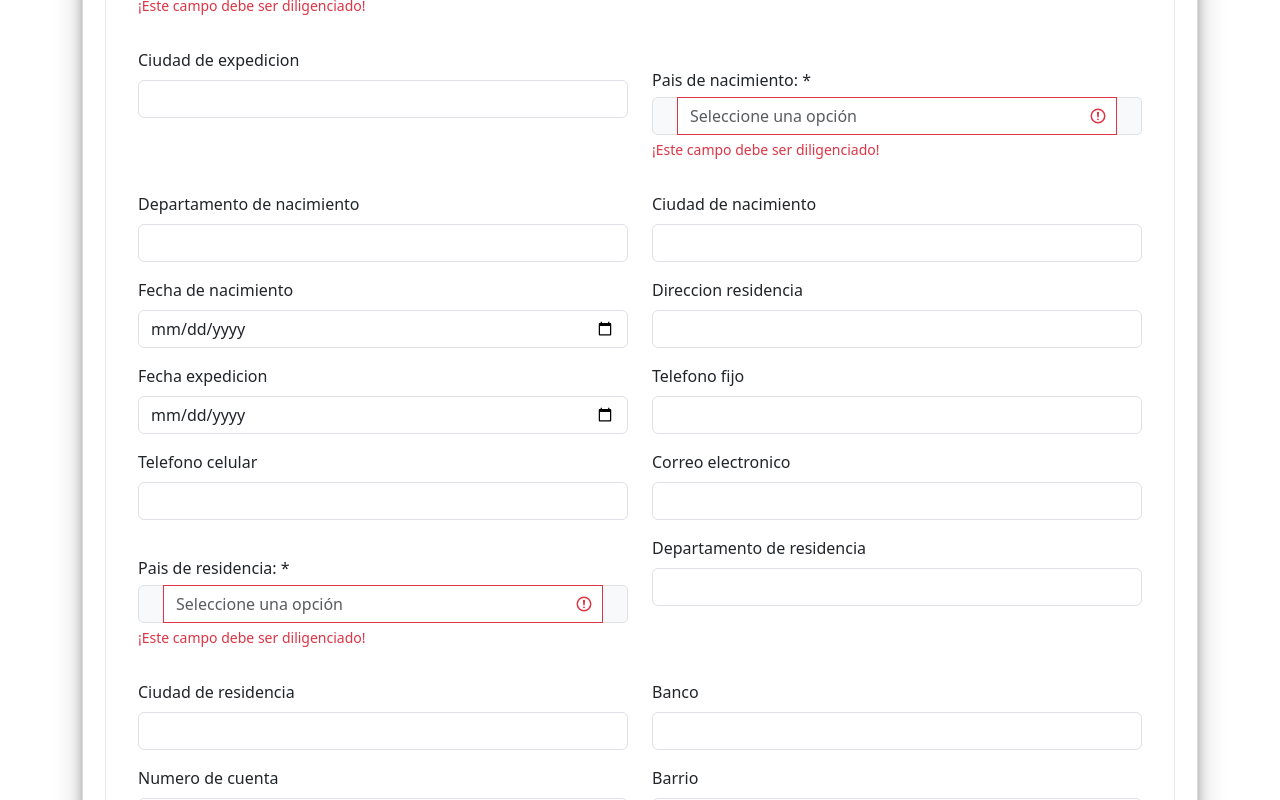
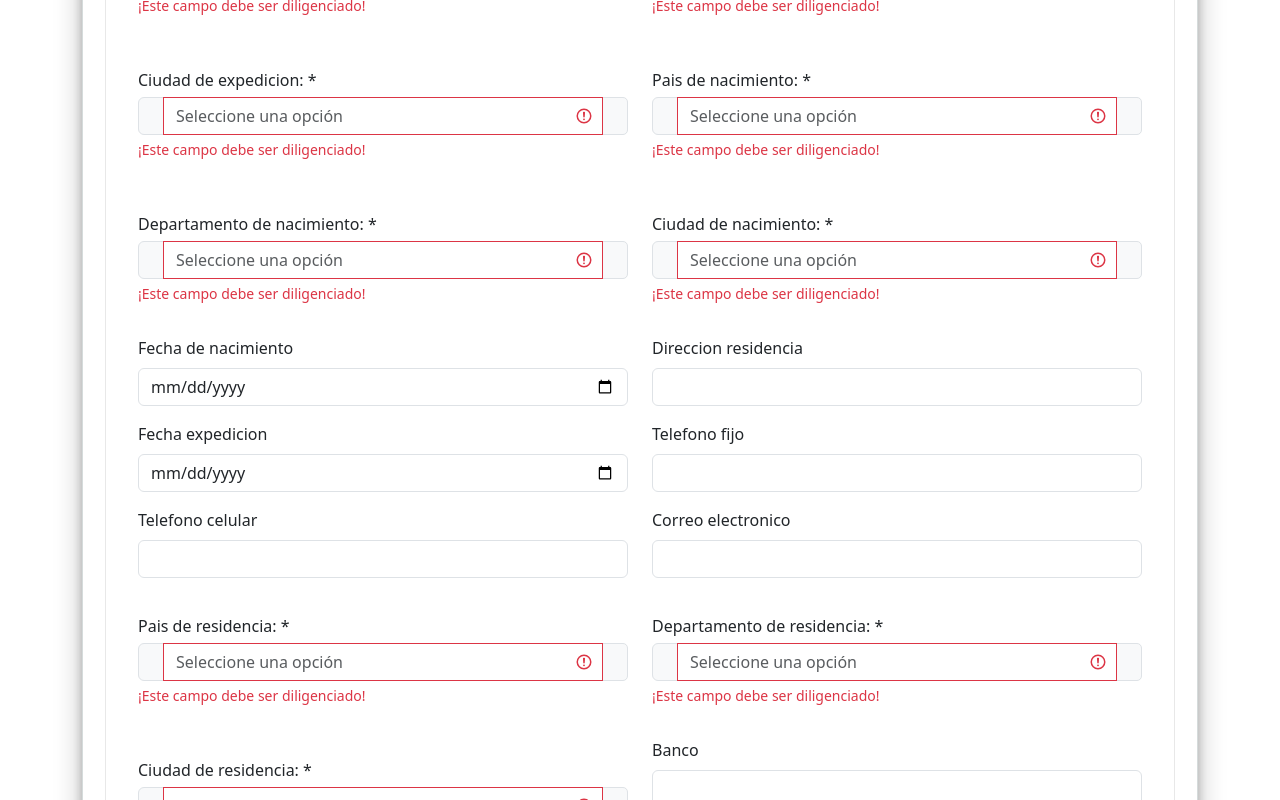
Before and after one commit to sistemassaitempsa/pruebaPublica, a Vue app: page / in a window 1280 px wide. Shown: the part 560-1360 px from the top of the page. Built offline with nearby package versions, Linux system fonts and the light colour scheme.

Commit message:
se completa ka busqueda y seleccion de todos los campos para pais, ciudad, res

```diff
--- a/src/components/NewForm.vue
+++ b/src/components/NewForm.vue
@@ -63,30 +63,36 @@
               @getPaises="getPaises"
               eventoCampo="getPaises"
               nombreItem="nom_pai"
-              :consulta="form.pai_exp_name"
+              :consulta="pai_exp_name"
               :registros="paises"
               :index="1"
               placeholder="Seleccione una opción"
             />
     </div>
     <div class="col">
-      <label class ="form-label" for="documento">Departamento de expedicion</label class ="form-label">
-      <input class="form-control"
-        type="text"
-        v-model="form.dpt_exp"
-        id="documento"
-        required
+        <SearchList
+              nombreCampo="Departamento de expedicion: *"
+              @selectDepartamento="selectDepartamento"
+              eventoCampo="selectDepartamento"
+              nombreItem="nom_dep"
+              :consulta="dep_exp_name"
+              :registros="consulta_departamentos[1]"
+              :index="1"
+              placeholder="Seleccione una opción"
             />
     </div>
    </div>
   <div class="row">
     <div class="col">
-      <label class ="form-label" for="documento">Ciudad de expedicion</label class ="form-label">
-      <input class  ="form-control"
-        type="text"
-        v-model="form.ciu_exp"
-        id="documento"
-        required
+      <SearchList
+              nombreCampo="Ciudad de expedicion: *"
+              @selectCiudad="selectCiudad"
+              eventoCampo="selectCiudad"
+              nombreItem="nom_ciu"
+              :consulta="ciu_exp_name"
+              :registros="consulta_ciudades[1]"
+              :index="1"
+              placeholder="Seleccione una opción"
             />
     </div>
     <div class="col">
@@ -95,7 +101,7 @@
               @getPaises="getPaises"
               eventoCampo="getPaises"
               nombreItem="nom_pai"
-              :consulta="form.cod_pai_name"
+              :consulta="cod_pai_name"
               :registros="paises"
               :index="2"
               placeholder="Seleccione una opción"
@@ -104,21 +110,27 @@
   </div>
     <div class="row">
       <div class="col">
-      <label class ="form-label" for="documento">Departamento de nacimiento</label class ="form-label">
-      <input class="form-control"
-        type="text"
-        v-model="form.cod_dep"
-        id="documento"
-        required
+        <SearchList
+              nombreCampo="Departamento de nacimiento: *"
+              @selectDepartamento="selectDepartamento"
+              eventoCampo="selectDepartamento"
+              nombreItem="nom_dep"
+              :consulta="cod_ciu_name"
+              :registros="consulta_departamentos[2]"
+              :index="2"
+              placeholder="Seleccione una opción"
             />
     </div>
     <div class="col">
-      <label class ="form-label" for="documento">Ciudad de nacimiento</label class ="form-label">
-      <input class="form-control"
-        type="text"
-        v-model="form.cod_ciu"
-        id="documento"
-        required
+      <SearchList
+              nombreCampo="Ciudad de nacimiento: *"
+              @selectCiudad="selectCiudad"
+              eventoCampo="selectCiudad"
+              nombreItem="nom_ciu"
+              :consulta="cod_ciu_name"
+              :registros="consulta_ciudades[2]"
+              :index="2"
+              placeholder="Seleccione una opción"
             />
     </div>
     </div>
@@ -174,30 +186,36 @@
               @getPaises="getPaises"
               eventoCampo="getPaises"
               nombreItem="nom_pai"
-              :consulta="form.pai_res_name"
+              :consulta="pai_res_name"
               :index="3"
               :registros="paises"
               placeholder="Seleccione una opción"
             />
     </div>
     <div class="col">
-      <label class ="form-label" for="documento">Departamento de residencia</label class ="form-label">
-      <input class="form-control"
-        type="text"
-        v-model="form.dpt_res"
-        id="documento"
-        required
+      <SearchList
+              nombreCampo="Departamento de residencia: *"
+              @selectDepartamento="selectDepartamento"
+              eventoCampo="selectDepartamento"
+              nombreItem="nom_dep"
+              :consulta="dep_res_name"
+              :registros="consulta_departamentos[3]"
+              :index="3"
+              placeholder="Seleccione una opción"
             />
     </div>
    </div>
     <div class="row">
       <div class="col">
-      <label class ="form-label" for="documento">Ciudad de residencia</label class ="form-label">
-      <input class="form-control"
-        type="text"
-        v-model="form.ciu_res"
-        id="documento"
-        required
+        <SearchList
+              nombreCampo="Ciudad de residencia: *"
+              @selectCiudad="selectCiudad"
+              eventoCampo="selectCiudad"
+              nombreItem="nom_ciu"
+              :consulta="ciu_res_name"
+              :registros="consulta_ciudades[3]"
+              :index="3"
+              placeholder="Seleccione una opción"
             />
     </div>
     <div class="col">
@@ -389,10 +407,18 @@ export default {
     SearchList},
   data() {
     return {
-      paises:"",
+      dep_res_name:"",
+      dep_exp_name:"",
+      cod_dep_name:"",
+      paises:[],
       pai_exp_name:"",
       cod_pai_name:"",
       pai_res_name:"",
+      consulta_departamentos:{},
+      consulta_ciudades:{},
+      ciu_exp_name:"",
+      cod_ciu_name:"",
+      ciu_res_name:"",
       URL_API:"http://localhost:8080/aplicaciones/api/public/",
       form: {
         nom_emp:"",
@@ -433,20 +459,80 @@ export default {
     };
   },
   methods: {
+    selectCiudad(item = null, index = null){
+      if (item != null) {
+        switch (index) {
+          case 1:
+            this.form.ciu_exp = item.cod_ciu;
+            this.ciu_exp_name= item.nom_ciu;
+
+            break;
+          case 2:
+            this.form.cod_ciu = item.cod_ciu;
+            this.cod_ciu_name = item.nom_ciu;
+
+            break;
+          case 3:
+          this.form.ciu_res = item.cod_ciu;
+          this.ciu_res_name = item.nom_ciu;
+
+            break;}}
+    },
+    selectDepartamento(item = null, index = null){
+      if (item != null) {
+        switch (index) {
+          case 1:
+            this.form.dpt_exp = item.cod_dep;
+            this.dep_exp_name= item.nom_dep;
+            this.getCiudades(item, index)
+            break;
+          case 2:
+            this.form.cod_dep = item.cod_dep;
+            this.cod_dep_name = item.nom_dep;
+            this.getCiudades(item, index)
+            break;
+          case 3:
+          this.form.dpt_res = item.cod_dep;
+          this.dep_res_name = item.nom_dep;
+          this.getCiudades(item, index)
+            break;
+        }}},
+    getCiudades(item, index){
+      let self = this;
+      console.log(index)
+      axios
+        .get(self.URL_API + "api/v1/ciudadesFormularioEmpleado/" + item.cod_pai +"/" + item.cod_dep)
+        .then(function (result) {
+          self.consulta_ciudades[index]= result.data;
+        });
+    },
+    getDepartamentos(item, index) {
+      let self = this;
+      console.log(index)
+      axios
+        .get(self.URL_API + "api/v1/departamentosFormularioEmpleado/" + item.cod_pai)
+        .then(function (result) {
+          self.consulta_departamentos[index]= result.data;
+        });
+    },
     getPaises(item = null, index = null) {
+
       if (item != null) {
         switch (index) {
           case 1:
             this.form.pai_exp = item.cod_pai;
             this.pai_exp_name= item.nom_pai
+            this.getDepartamentos(item, index)
             break;
           case 2:
             this.form.cod_pai = item.cod_pai;
             this.cod_pai_name = item.nom_pai;
+            this.getDepartamentos(item, index)
             break;
           case 3:
           this.form.pai_res = item.cod_pai;
           this.pai_res_name = item.nom_pai;
+          this.getDepartamentos(item, index)
             break;
         }
       }
```
Lines whose indentation alone changed are shown as unchanged.
